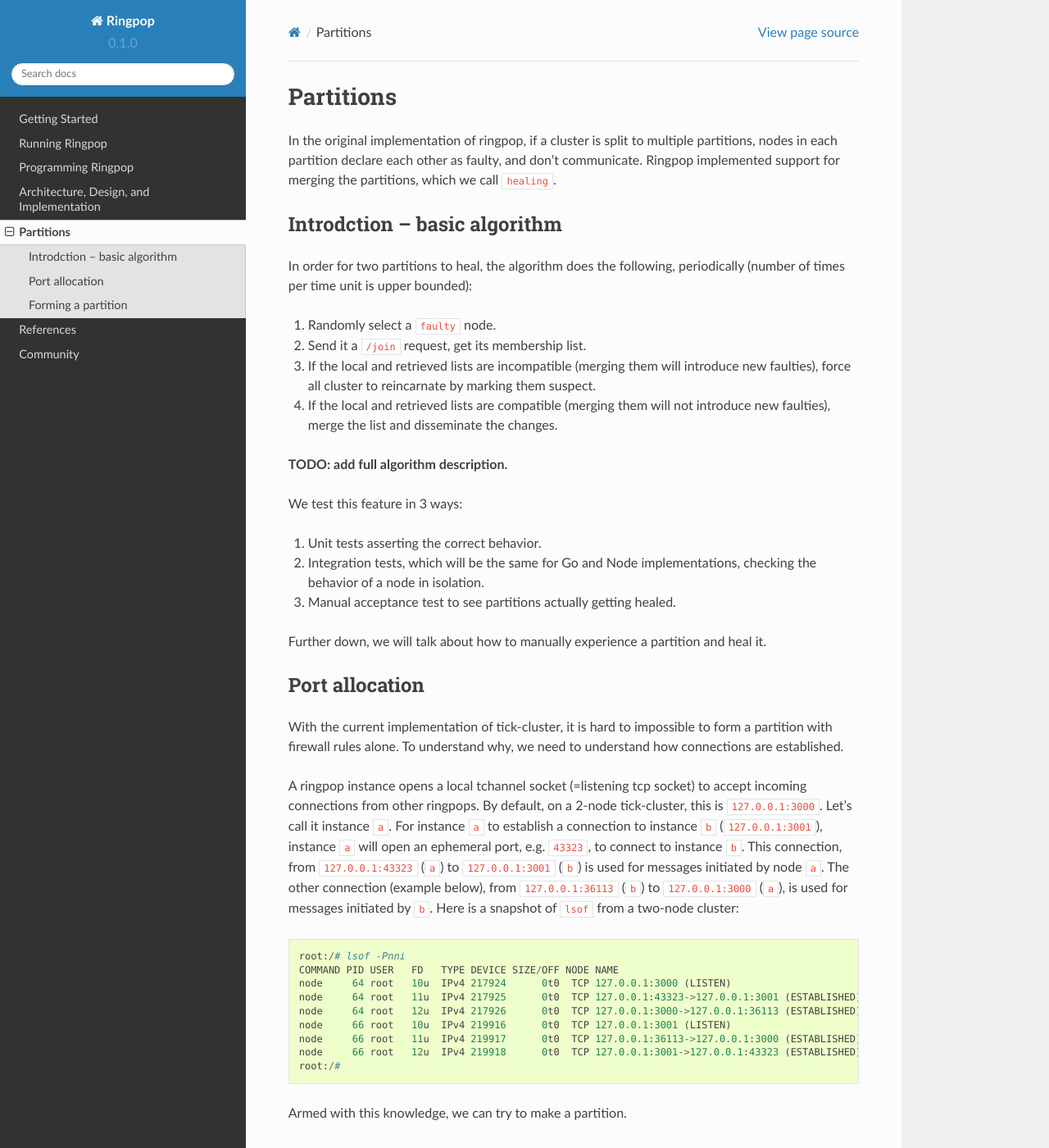
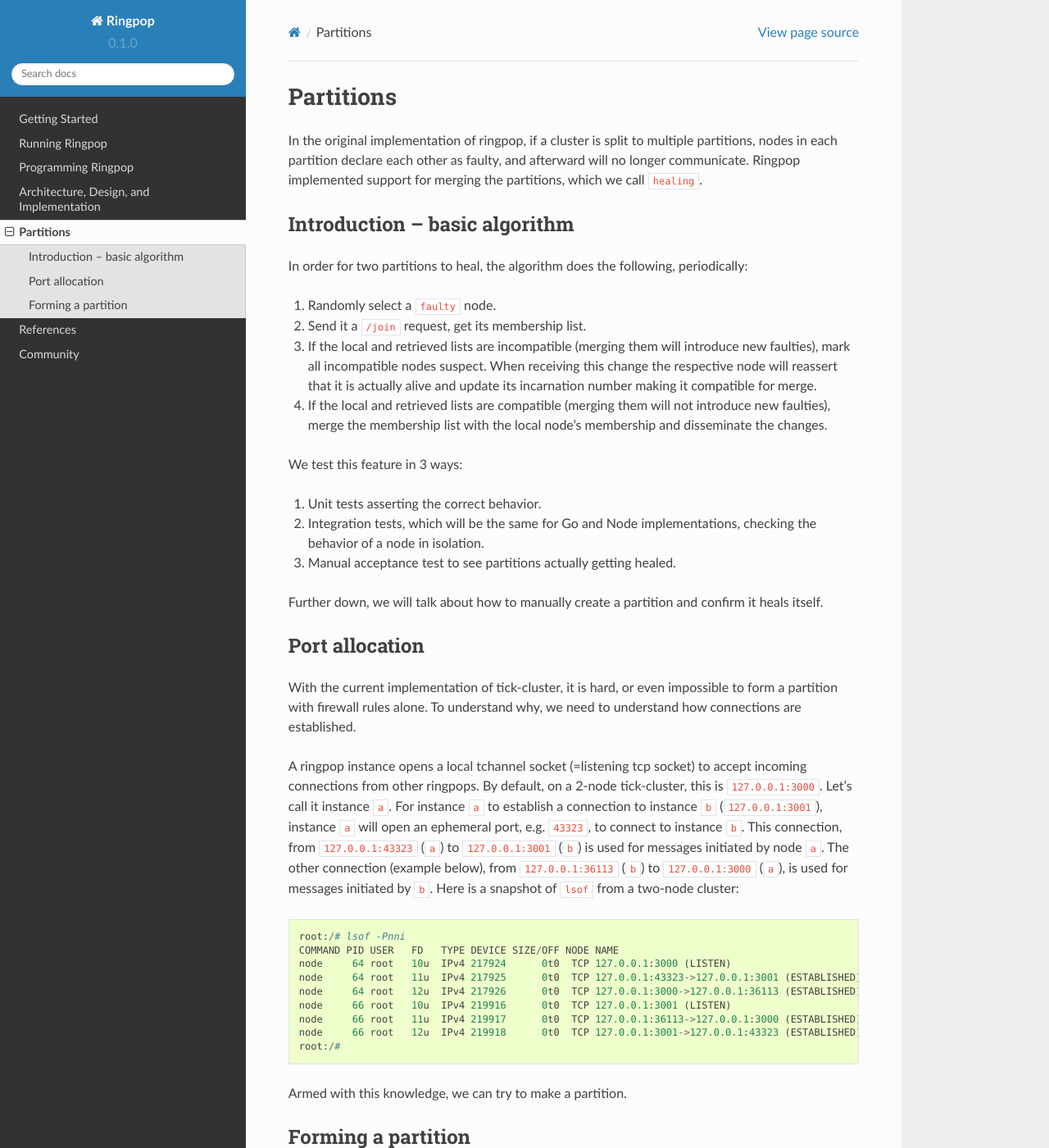
Before and after one commit to uber-node/ringpop-common, a Sphinx documentation site: the page built from docs/partitions.md, in a window 1280 px wide and 1400 px high. Shown: the whole window at 82% size. Built offline with Sphinx 7.4.7 and the Read the Docs theme 2.0.0, drawn with Linux system fonts in a browser that asks for light colours; some of the changed text lies outside the part shown.

Commit message:
Addressed Ben's and Wieger's comments

```diff
--- a/docs/partitions.md
+++ b/docs/partitions.md
@@ -1,24 +1,24 @@
 # Partitions
 
 In the original implementation of ringpop, if a cluster is split to multiple
-partitions, nodes in each partition declare each other as faulty, and don't
-communicate. Ringpop implemented support for merging the partitions, which we
-call `healing`.
+partitions, nodes in each partition declare each other as faulty, and afterward
+will no longer communicate. Ringpop implemented support for merging the
+partitions, which we call `healing`.
 
-## Introdction -- basic algorithm
+## Introduction -- basic algorithm
 
 In order for two partitions to heal, the algorithm does the following,
-periodically (number of times per time unit is upper bounded):
+periodically:
 
 1. Randomly select a `faulty` node.
 2. Send it a `/join` request, get its membership list.
 3. If the local and retrieved lists are incompatible (merging them will
-   introduce new faulties), force all cluster to reincarnate by marking
-   them suspect.
+   introduce new faulties), mark all incompatible nodes suspect. When receiving
+   this change the respective node will reassert that it is actually alive and
+   update its incarnation number making it compatible for merge.
 4. If the local and retrieved lists are compatible (merging them will not
-   introduce new faulties), merge the list and disseminate the changes.
-
-**TODO: add full algorithm description.**
+   introduce new faulties), merge the membership list with the local node's
+   membership and disseminate the changes.
 
 We test this feature in 3 ways:
 
@@ -27,13 +27,13 @@
    checking the behavior of a node in isolation.
 3. Manual acceptance test to see partitions actually getting healed.
 
-Further down, we will talk about how to manually experience a partition and
-heal it.
+Further down, we will talk about how to manually create a partition and confirm
+it heals itself.
 
 ## Port allocation
 
-With the current implementation of tick-cluster, it is hard to impossible to
-form a partition with firewall rules alone. To understand why, we need to
+With the current implementation of tick-cluster, it is hard, or even impossible
+to form a partition with firewall rules alone. To understand why, we need to
 understand how connections are established.
 
 A ringpop instance opens a local tchannel socket (=listening tcp socket) to
```
Also changed, not shown: other parts of docs/partitions.md (+1 -1 lines).
